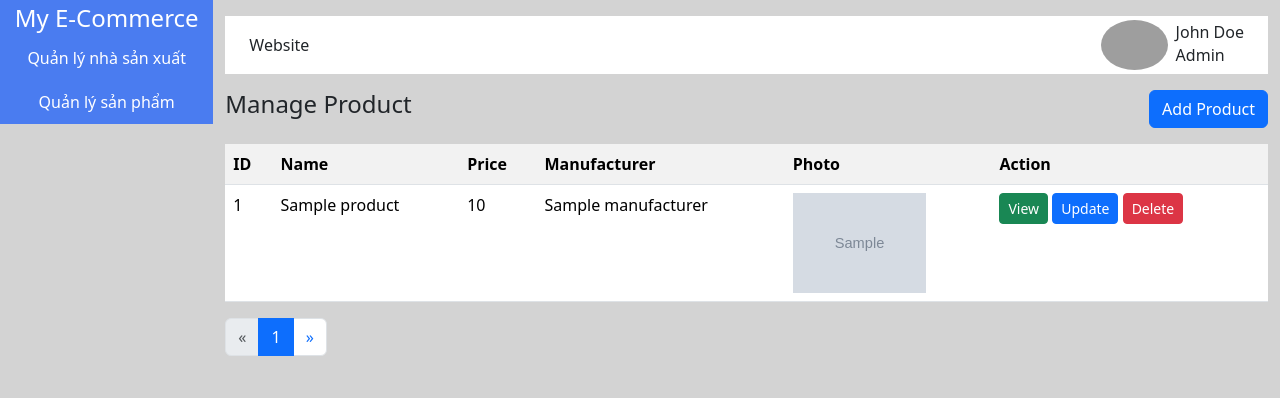
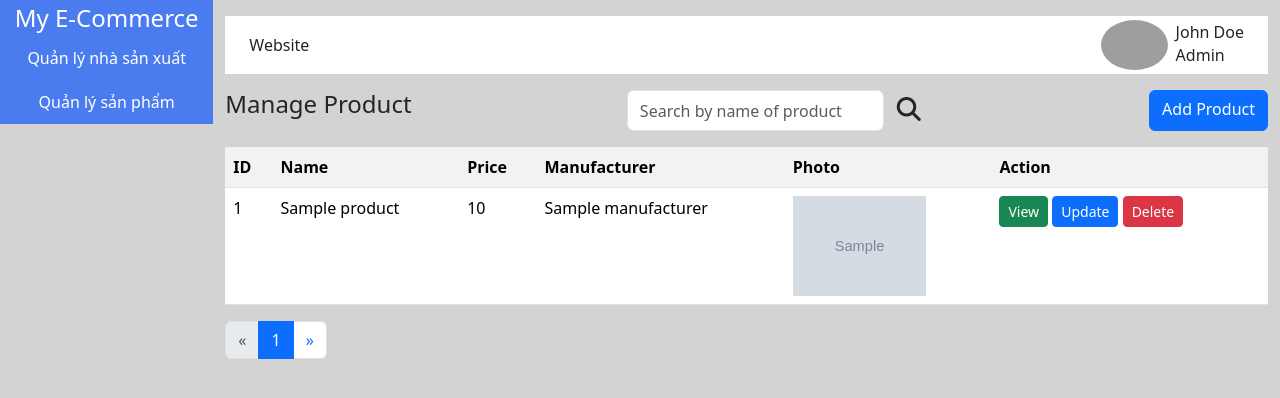
Before and after one commit to ThanhTung2410/ecommerce-web-project, a PHP site: page /admin/product/index.php in a window 1280 px wide. Shown: the top 398 px of the page. Run offline with PHP 8.4, Linux system fonts and the light colour scheme; tables that the repository leaves empty hold one stand-in row (values such as "Sample post"); grey boxes marked "Sample" are stand-in pictures; some libraries are stand-ins or nearby versions; grey boxes are pictures that could not be loaded.

Commit message:
add feat: search of product

```diff
--- a/admin/product/index.php
+++ b/admin/product/index.php
@@ -19,9 +19,15 @@
 
 <?php
 require_once "../../connect.php";
+// Search
+$searchContent = "";
+if (isset($_GET['searchContent'])) {
+	$searchContent = $_GET['searchContent'];
+}
+
 // Pagination
 $numberOfProductEachPage = 3;
-$sql = "SELECT * FROM product";
+$sql = "SELECT * FROM product WHERE name like '%$searchContent%'";
 $numberOfProduct = $conn->query($sql)->num_rows;
 $numberOfPage = ceil($numberOfProduct / $numberOfProductEachPage);
 $currentPage = 1;
@@ -31,7 +37,7 @@ if (isset($_GET['currentPage'])) {
 
 $numberOfOffsetProduct = ($currentPage - 1) * $numberOfProductEachPage;
 
-$sql = "SELECT product.*, manufacturer.name as manufacturer_name FROM product INNER JOIN manufacturer on product.manufacturer_id = manufacturer.id LIMIT $numberOfProductEachPage OFFSET $numberOfOffsetProduct";
+$sql = "SELECT product.*, manufacturer.name as manufacturer_name FROM product INNER JOIN manufacturer on product.manufacturer_id = manufacturer.id WHERE product.name like '%$searchContent%' LIMIT $numberOfProductEachPage OFFSET $numberOfOffsetProduct";
 $result = $conn->query($sql);
 ?>
 
@@ -46,6 +52,12 @@ $result = $conn->query($sql);
 
 				<div class="d-flex justify-content-between mt-3">
 					<h4>Manage Product</h4>
+					<form action="" method="">
+						<div class="d-flex">
+							<input placeholder="Search by name of product" class="form-control" type="search" name="searchContent" id="" value="<?= $searchContent ?>">
+							<button class="btn"><i class="fas fa-search fs-4"></i></button>
+						</div>
+					</form>
 					<a class="btn btn-primary" href="form_insert.php">Add Product</a>
 				</div>
 
@@ -96,7 +108,7 @@ $result = $conn->query($sql);
 						<?php for ($i = 1; $i <= $numberOfPage; $i++) { ?>
 							<li class="page-item"><a class="page-link <?php if ($i == $currentPage) {
 																			echo "active";
-																		} ?>" href="index.php?currentPage=<?= $i ?>"><?= $i ?></a></li>
+																		} ?>" href="index.php?currentPage=<?= $i ?>&searchContent=<?= $searchContent ?>"><?= $i ?></a></li>
 						<?php } ?>
 						<li class="page-item">
 							<a class="page-link" href="#" aria-label="Next">
```
